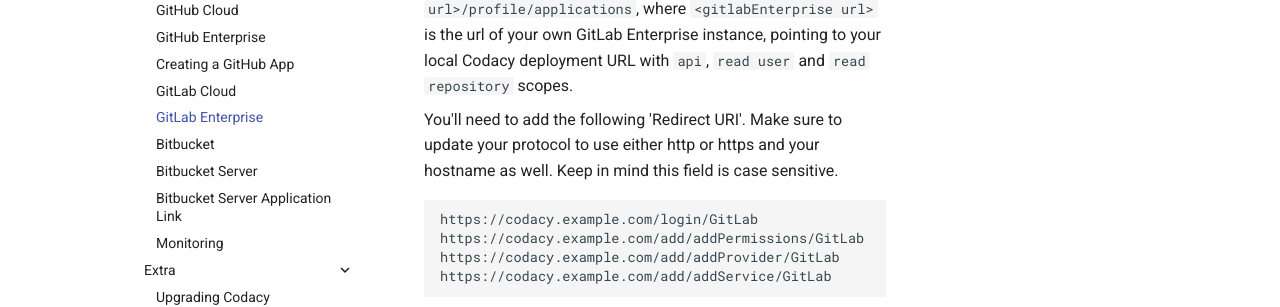
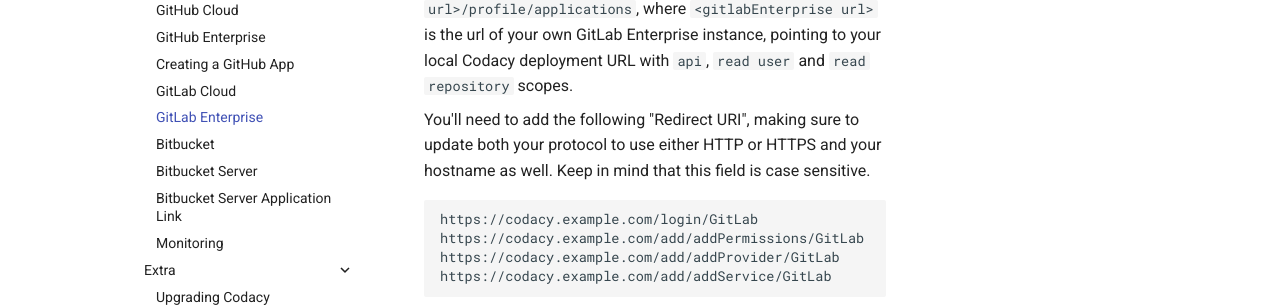
Before and after one commit to codacy/chart, an MkDocs documentation site: the page built from docs/configuration/git-providers/gitlab-enterprise.md, in a window 1280 px wide and 1206 px high. Shown: the part 338-645 px from the top of the window. Built offline with MkDocs 1.6.1 and Material for MkDocs 9.7.7, drawn with Linux system fonts in a browser that asks for light colours.

Commit message:
clean: Capitalize http and https and small text improvements
Co-Authored-By: Paulo Ribeiro <60105800+pauloribeiro-codacy@users.noreply.github.com>

````diff
--- a/docs/configuration/git-providers/gitlab-enterprise.md
+++ b/docs/configuration/git-providers/gitlab-enterprise.md
@@ -6,7 +6,7 @@
 
 1.  Create a new application in `<gitlabEnterprise url>/profile/applications`, where `<gitlabEnterprise url>` is the url of your own GitLab Enterprise instance, pointing to your local Codacy deployment URL with `api`, `read user` and `read repository` scopes.
 
-    You'll need to add the following 'Redirect URI'. Make sure to update your protocol to use either http or https and your hostname as well. Keep in mind this field is case sensitive.
+    You'll need to add the following "Redirect URI", making sure to update both your protocol to use either HTTP or HTTPS and your hostname as well. Keep in mind that this field is case sensitive.
 
     ```
     https://codacy.example.com/login/GitLab
````
